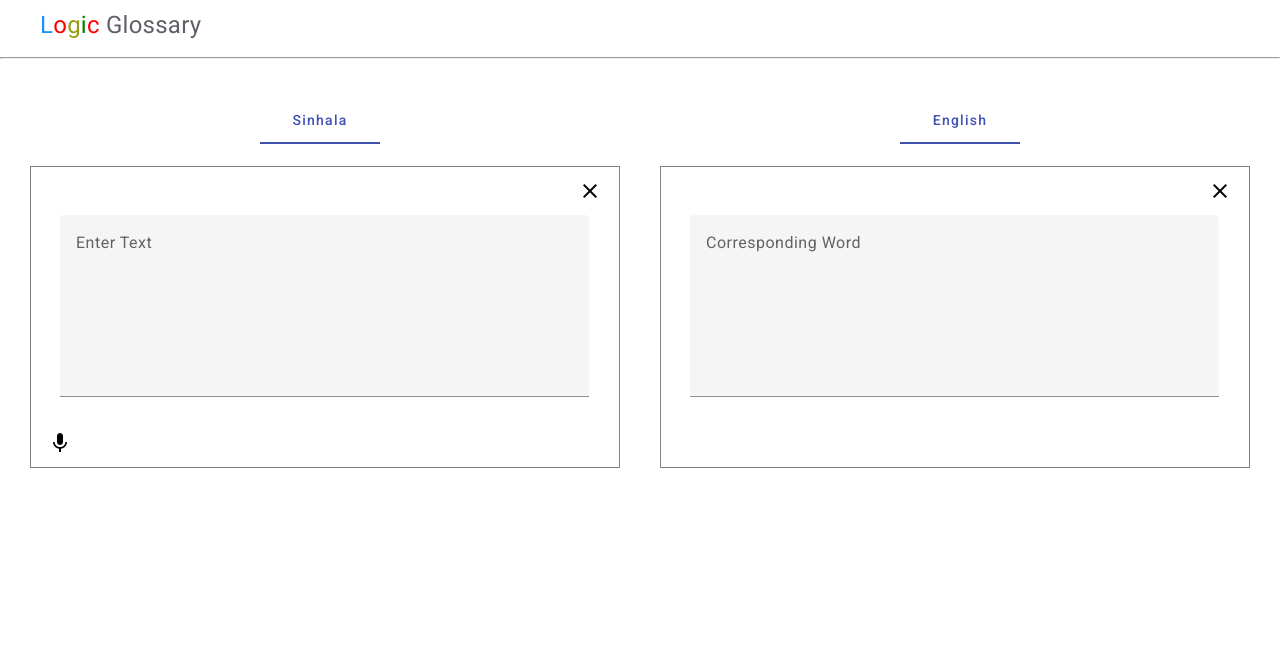
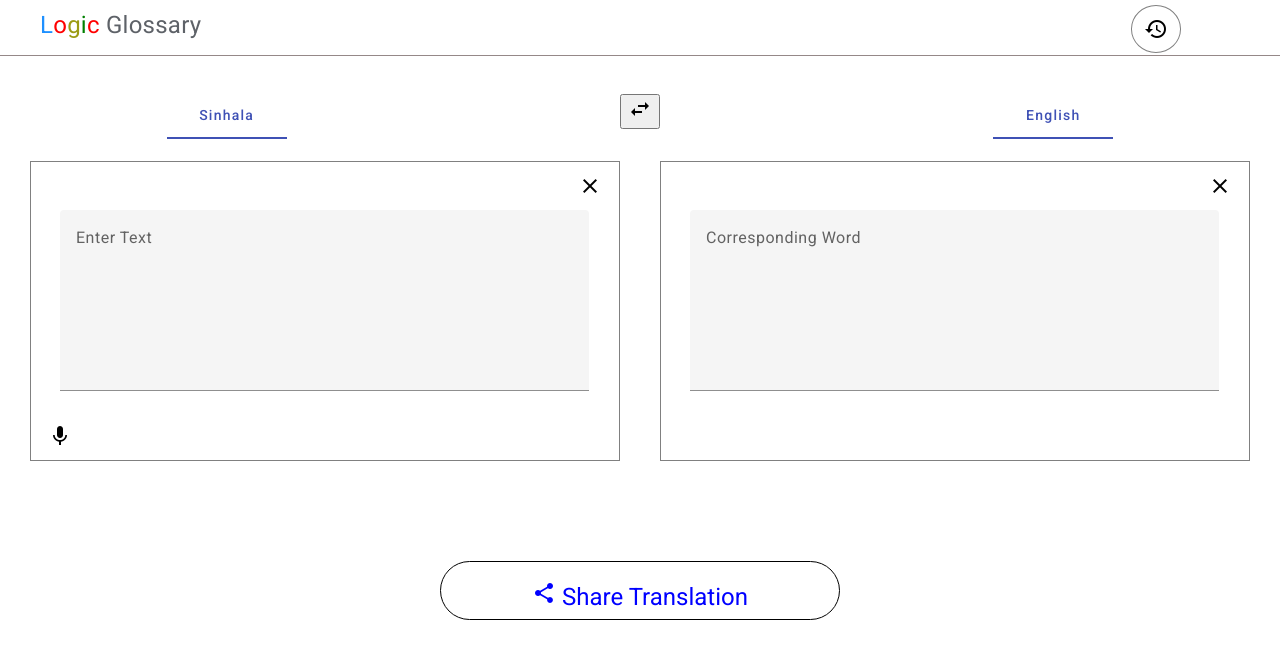
Before and after one commit to RASULAdalf/Logic-Glossary, an Angular app: page / in a window 1280 px wide. Shown: the top 658 px of the page. Built offline with nearby package versions, Linux system fonts and the light colour scheme.

Commit message:
Interface completed

```diff
--- a/src/app/app.component.html
+++ b/src/app/app.component.html
@@ -1,23 +1,34 @@
 <div class="container">
 <div class="row">
   <div class="title-area">
+    <div class="title-text-area">
     <span class="L">L</span>
     <span class="O">o</span>
     <span class="G">g</span>
     <span class="I">i</span>
     <span class="C">c</span> &nbsp;
     <span class="Glossary">Glossary</span>
-  </div><hr>
+    </div>
+  <div class="title-icon-area">
+    <button class="title-icon-outer" mat-icon-button>
+      <mat-icon class="w3-xlarge">history</mat-icon>
+    </button>
+  </div>
+  </div>
+  <hr>
     <div class="content-area">
       <div class="language-buttons">
         <div class="input-lang-btn">
           <mat-tab-group>
-            <mat-tab label="Sinhala"></mat-tab>
+            <mat-tab label="Sinhala" #inputLang></mat-tab>
           </mat-tab-group>
         </div>
+        <button class="swap-lang-btn" (click)="swapLanguages(inputLang,outputLang)">
+          <mat-icon>swap_horiz</mat-icon>
+        </button>
         <div class="output-lang-btn">
           <mat-tab-group>
-            <mat-tab label="English"></mat-tab>
+            <mat-tab label="English" #outputLang></mat-tab>
           </mat-tab-group>
         </div>
       </div>
@@ -38,7 +49,7 @@
           </div>
           </form>
           <div class="voice-input-button">
-            <button mat-icon-button class="mic-btn">
+            <button mat-icon-button class="mic-btn" (click)="recordAudioAndSend()">
               <mat-icon>mic</mat-icon>
             </button>
           </div>
@@ -62,7 +73,11 @@
 
       </div>
     </div>
-    <div class="other-contents-area"></div>
+    <div class="other-contents-area">
+      <button class="share-btn" mat-icon-button>
+        <mat-icon class="share-btn-icon">share</mat-icon> <span class="share-btn-text">&nbsp;Share Translation</span>
+      </button>
+    </div>
   </div>
 
 </div>
--- a/src/app/app.component.scss
+++ b/src/app/app.component.scss
@@ -2,6 +2,7 @@
   height: 99%;
   width: auto;
   overflow: hidden;
+
 }
 .title-area{
   width: auto;
@@ -9,10 +10,36 @@
   top: 0;
   display: flex;
   align-items: center;
-  justify-content: left;
+  justify-content: space-between;
   margin-left: 40px;
   font-size: x-large;
   font-family:Roboto,RobotoDraft,Helvetica,Arial,sans-serif ;
+
+}
+.title-text-area{
+  height: 100%;
+  width: 40%;
+  display: flex;
+  align-items: center;
+  justify-content: flex-start;
+}
+.title-icon-area{
+  height: 100%;
+  width: 20%;
+  display: flex;
+  align-items: center;
+  justify-content: center;
+
+}
+.title-icon-outer{
+  height: 95%;
+  width: 50px;
+  border: 1px solid grey;
+  border-radius: 50%;
+  margin-top: 8px;
+  display: flex;
+  align-items: center;
+  justify-content: center;
 }
 .L{
   color: dodgerblue;
@@ -31,6 +58,10 @@
 }
 .Glossary{
   color: #5e6268;
+}
+hr{
+  border-top: 1px solid #958888 !important;
+  margin: 5px 0 !important;
 }
 .content-area{
   width: auto;
@@ -136,3 +167,24 @@
   display: flex;
   flex-direction: column;
 }
+.other-contents-area{
+  width: auto;
+  flex: 1;
+  display: flex;
+  align-items: center;
+  justify-content: center;
+}
+.share-btn{
+  width: 400px;
+  height: 60%;
+  border-radius: 32px;
+  border: 1px solid black;
+  color: blue;
+}
+.share-btn-text{
+  font-size: x-large;
+  padding-bottom: 300px;
+}
+.share-btn-icon{
+  margin-top: 7px;
+}
--- a/src/app/app.component.ts
+++ b/src/app/app.component.ts
@@ -48,4 +48,30 @@ export class AppComponent implements OnInit {
     this.fromLang = inputLang.textLabel;
     this.toLang = outputLang.textLabel;
   }
+
+  recordAudioAndSend() {
+    navigator.mediaDevices.getUserMedia({ audio: true })
+      .then(stream => {
+        const mediaRecorder = new MediaRecorder(stream);
+        mediaRecorder.start();
+
+        // @ts-ignore
+        const audioChunks = [];
+        mediaRecorder.addEventListener("dataavailable", event => {
+          audioChunks.push(event.data);
+        });
+
+        mediaRecorder.addEventListener("stop", () => {
+          // @ts-ignore
+          const audioBlob = new Blob(audioChunks);
+          const audioUrl = URL.createObjectURL(audioBlob);
+          const audio = new Audio(audioUrl);
+          audio.play();
+        });
+
+        setTimeout(() => {
+          mediaRecorder.stop();
+        }, 3000);
+      });
+  }
 }
--- a/src/index.html
+++ b/src/index.html
@@ -6,6 +6,7 @@
   <base href="/">
   <meta name="viewport" content="width=device-width, initial-scale=1">
   <link rel="icon" type="image/x-icon" href="favicon.ico">
+  <link rel="stylesheet" href="https://www.w3schools.com/w3css/4/w3.css">
   <link rel="preconnect" href="https://fonts.gstatic.com">
   <link href="https://fonts.googleapis.com/css2?family=Roboto:wght@300;400;500&display=swap" rel="stylesheet">
   <link href="https://fonts.googleapis.com/icon?family=Material+Icons" rel="stylesheet">
```
